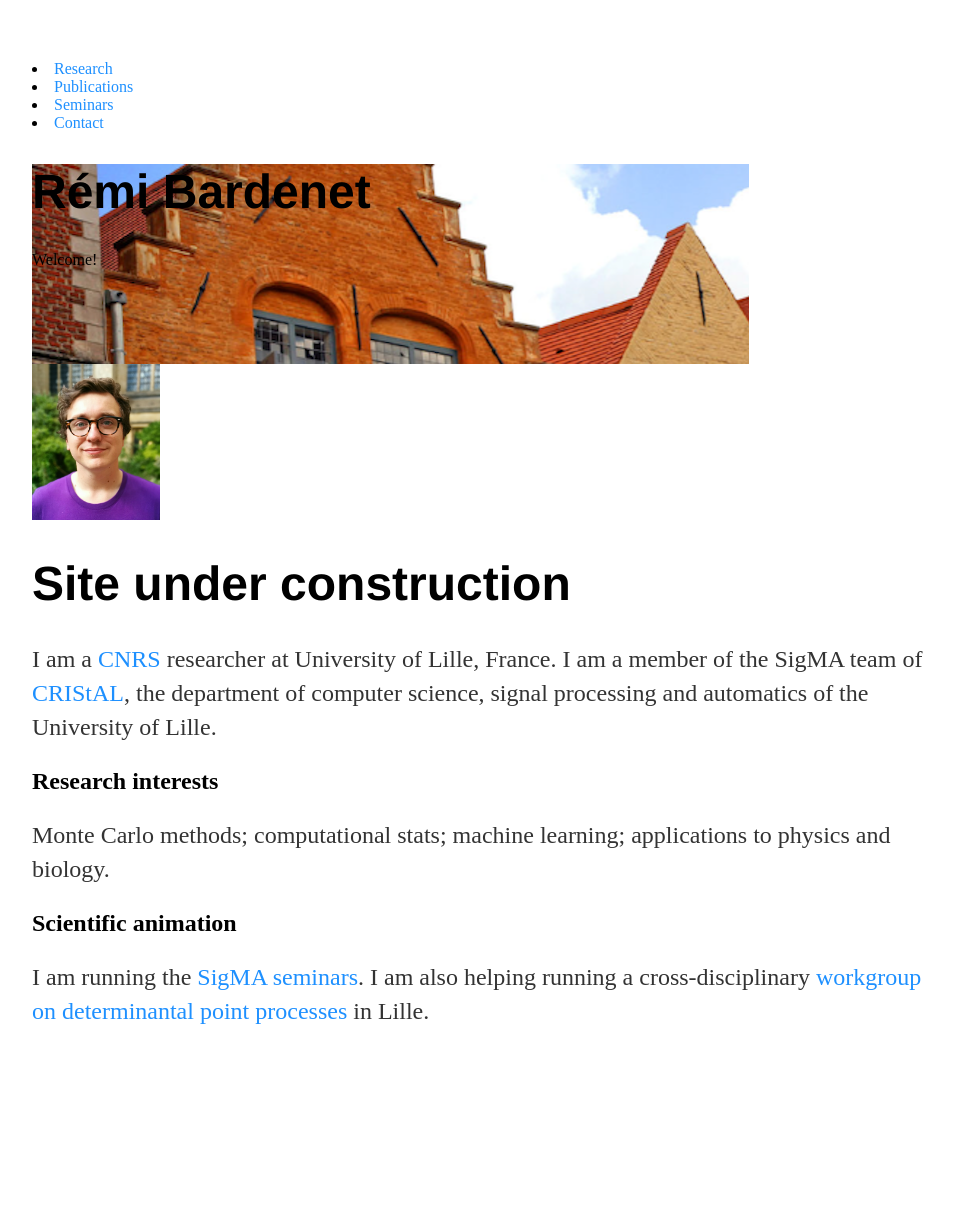
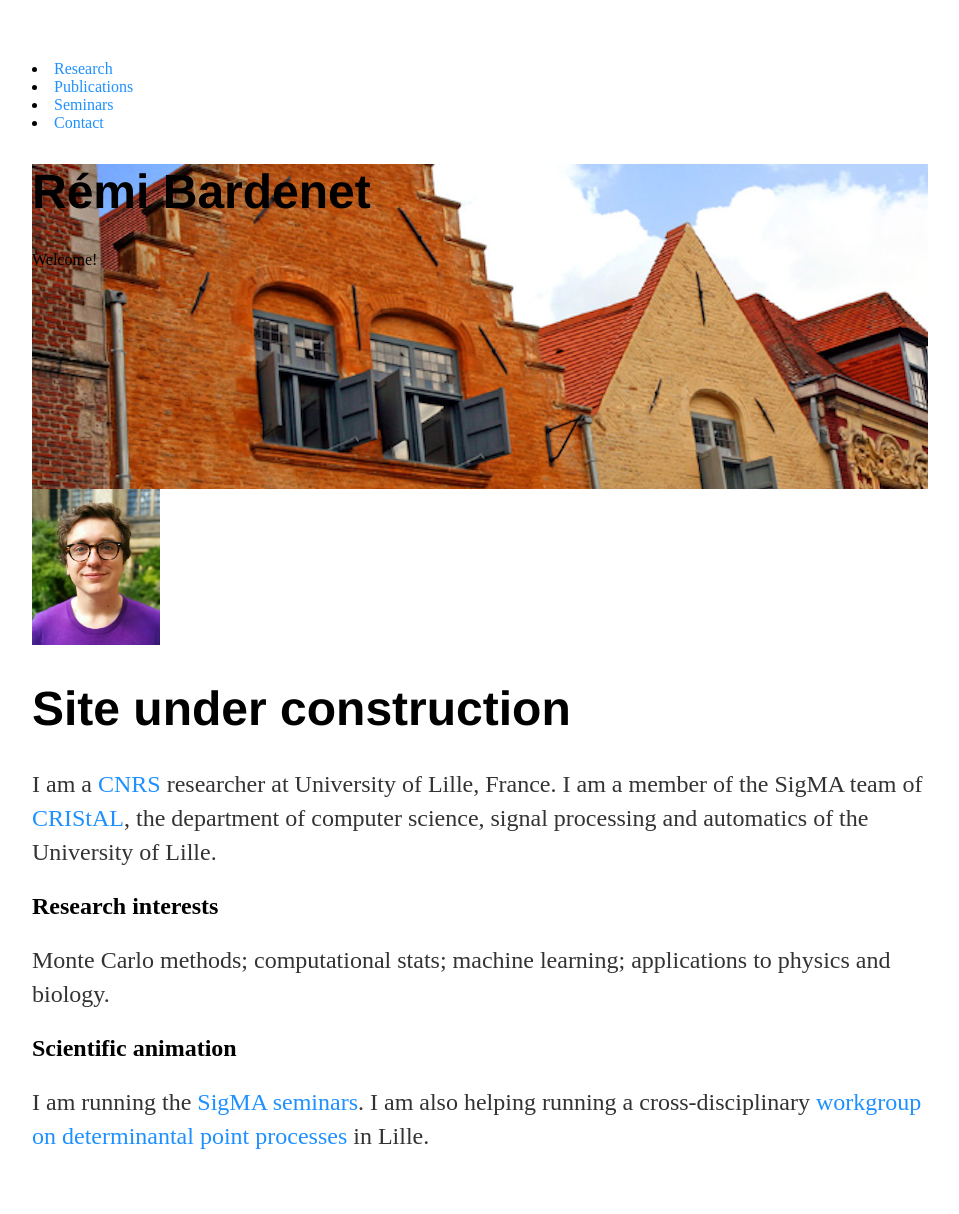
Before and after one commit to rbardenet/rbardenet.github.io, a Jekyll site: the page built from index.html, in a window 1280 px wide. Shown: the whole page, without its empty margins (160-1119 px from the left). Built offline with Jekyll 4.4.1, drawn with Linux system fonts in a browser that asks for light colours; before the commit the page ends 1089 px from its top, so only the background shows below that.

Commit message:
changed image

```diff
--- a/css/main.css
+++ b/css/main.css
@@ -1,6 +1,6 @@
 header {
-    height: 200px;
-    width: 80%;
+    height: 325px;
+    width: 100%;
 }
 body {
     margin: 60px auto;
```
